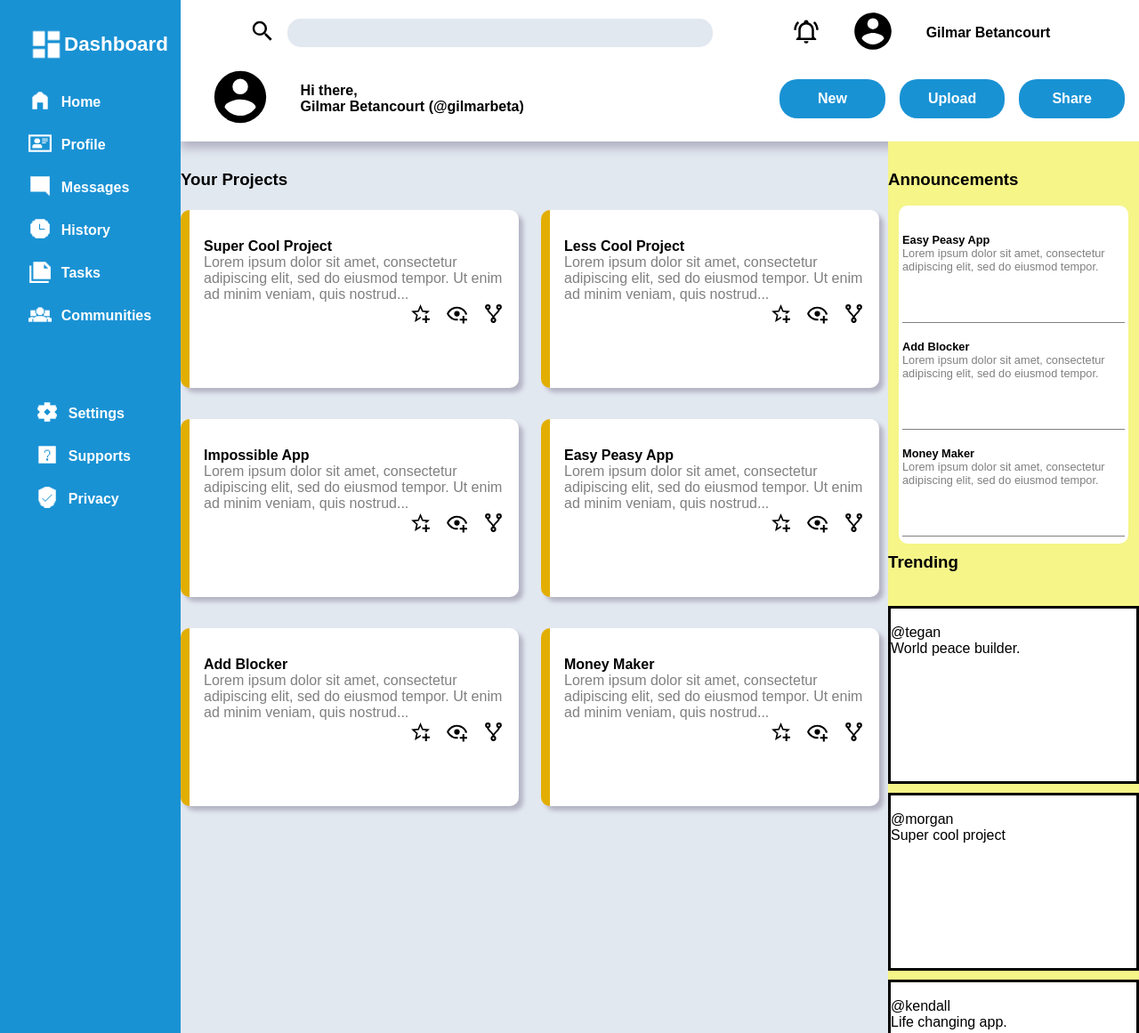
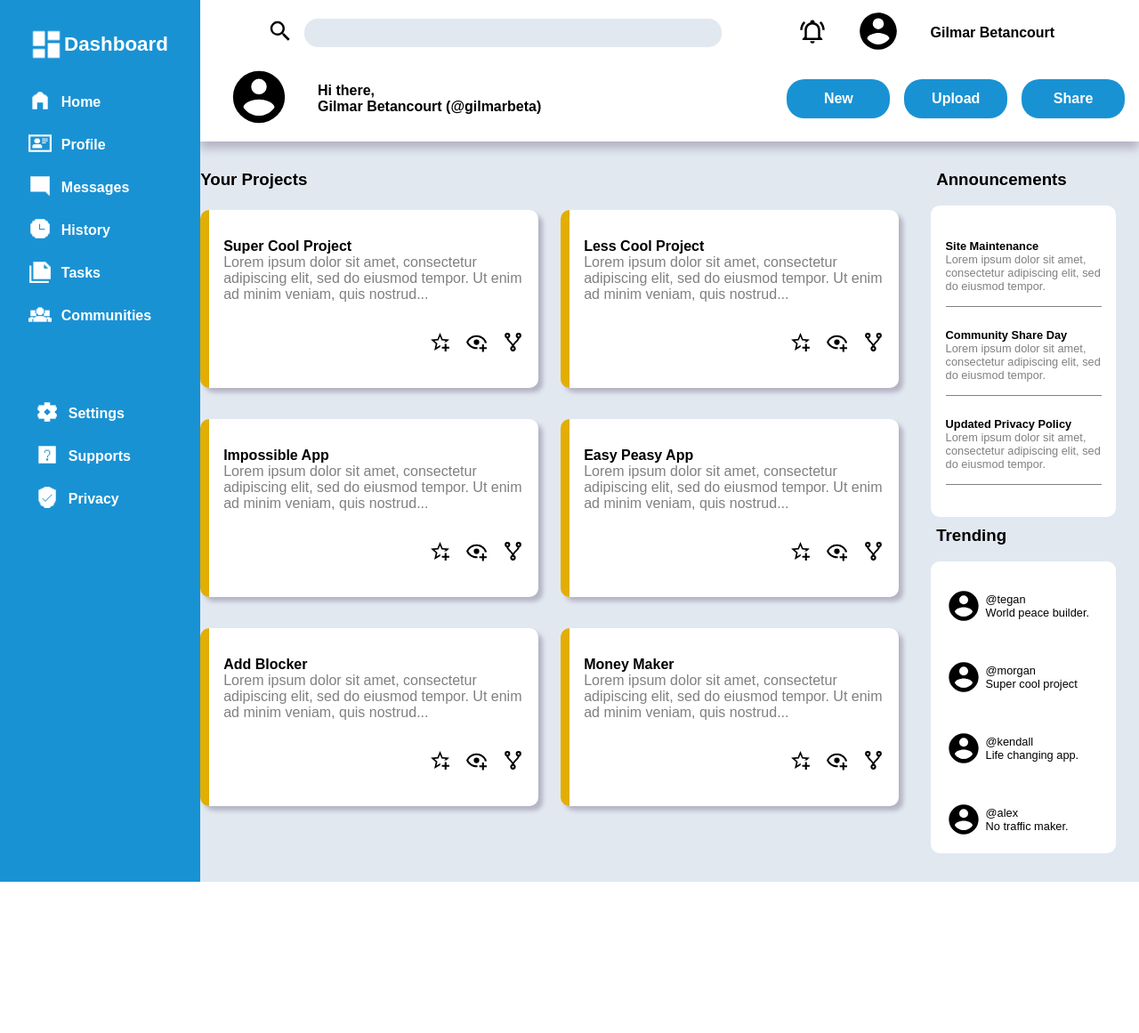
Before and after one commit to GilmarBetancourt/OdinAdminDashboard, a plain HTML site: page index.html in a window 1280 px wide. Shown: the top 1161 px of the page at 89% size. After the commit the page ends 991 px from the top, so only its background shows below. Drawn offline with Linux system fonts and the light colour scheme.

Commit message:
Finish styling all.

```diff
--- a/index.html
+++ b/index.html
@@ -117,37 +117,37 @@
             <h3 class="announcements">Announcements</h3>
             <div class="announcements-box">
                 <div class="feed-card">
-                    <p class="feed-title">Easy Peasy App</p>
-                    <p>Lorem ipsum dolor sit amet, consectetur adipiscing elit, sed do eiusmod tempor. </p>
+                    <p class="feed-title">Site Maintenance</p>
+                    <p>Lorem ipsum dolor sit amet, consectetur adipiscing elit, sed do eiusmod tempor.</p>
                 </div>
                 <div class="feed-card">
-                    <p class="feed-title">Add Blocker</p>
-                    <p>Lorem ipsum dolor sit amet, consectetur adipiscing elit, sed do eiusmod tempor. </p>
+                    <p class="feed-title">Community Share Day</p>
+                    <p>Lorem ipsum dolor sit amet, consectetur adipiscing elit, sed do eiusmod tempor.</p>
                 </div>
                 <div class="feed-card">
-                    <p class="feed-title">Money Maker</p>
-                    <p>Lorem ipsum dolor sit amet, consectetur adipiscing elit, sed do eiusmod tempor. </p>
+                    <p class="feed-title">Updated Privacy Policy</p>
+                    <p>Lorem ipsum dolor sit amet, consectetur adipiscing elit, sed do eiusmod tempor.</p>
                 </div>
             </div>
             <h3 class="trending">Trending</h3>
             <div class="trending-box">
                 <div class="trending-account">
-                    <img src="" alt="" class="account-pic">
+                    <img src="images/account-circle.svg" alt="account logo" class="account-pic" width="40px" height="40px">
                     <p class="account-name">@tegan</p>
                     <p>World peace builder.</p>
                 </div>
                 <div class="trending-account">
-                    <img src="" alt="" class="account-pic">
+                    <img src="images/account-circle.svg" alt="account logo" class="account-pic" width="40px" height="40px">
                     <p class="account-name">@morgan</p>
                     <p>Super cool project</p>
                 </div>
                 <div class="trending-account">
-                    <img src="" alt="" class="account-pic">
+                    <img src="images/account-circle.svg" alt="account logo" class="account-pic" width="40px" height="40px">
                     <p class="account-name">@kendall</p>
                     <p>Life changing app.</p>
                 </div>
                 <div class="trending-account">
-                    <img src="" alt="" class="account-pic">
+                    <img src="images/account-circle.svg" alt="account logo" class="account-pic" width="40px" height="40px">
                     <p class="account-name">@alex</p>
                     <p>No traffic maker.</p>
                 </div>
--- a/style.css
+++ b/style.css
@@ -4,7 +4,7 @@
 }
 
 *{
-    margin: 0;
+    margin: 0; /*To leave the body without margins*/
     font-family: Arial, Helvetica, sans-serif;
 }
 
@@ -15,12 +15,12 @@ html {
   }
 
 .body{
-    box-sizing: border-box;
+    box-sizing: border-box;/*To include padding and margins in the total size*/
 }
 
 /*All the grid classes here*/
 
-.main-container, .header, .left-sidebar, .right-sidebar, .article, .main-nav, .second-nav, .search-row, .buttons-row, .announcements-box, .trending-box{
+.main-container, .header, .left-sidebar, .right-sidebar, .article, .main-nav, .second-nav, .search-row, .buttons-row, .announcements-box, .trending-box, .trending-account{
     display:grid;
 }
 
@@ -63,7 +63,6 @@ html {
 
 .user-icon{
     text-align: center;
-
 }
 
 .user-name, .user-greet{
@@ -85,6 +84,11 @@ button{
     border-style: none;
     font-size: 1rem;
     cursor: pointer;
+    transition: all .2s ease-in-out;
+}
+
+button:hover{
+    transform: scale(1.05);
 }
 
 
@@ -93,10 +97,9 @@ button{
 .left-sidebar{
     background-color: var(--dashboard-color);
     color:white;
-    grid-area: 1 / 1 / 3 / 1; /*Check this*/
+    grid-area: 1 / 1 / 3 / 1;
     grid-template-rows: 100px 350px 400px;
     font-weight: bold;
-
 }
 
 .dash-section{
@@ -105,7 +108,6 @@ button{
     padding-left: 2rem;
     align-items: center;
     font-size: 1.4rem;
-    font-weight: bold;
 }
 
 .main-nav{
@@ -117,6 +119,12 @@ button{
 
 }
 
+.second-nav{
+    grid-template-rows: repeat(3, 40px);
+    gap:8px;
+    list-style-type: none;
+}
+
 /*Images as bullets in the list*/
 
 .main-nav li, .second-nav li{
@@ -126,6 +134,7 @@ button{
     background-size: 1.6rem 1.6rem;
     background-repeat: no-repeat;
     cursor:pointer;
+    transition: color .3s ease-in-out
 }
 
 .main-nav li:nth-child(1){
@@ -134,44 +143,42 @@ button{
 
 .main-nav li:nth-child(2){
     background-image:url('images/card-account-details-outline-white.png');
+}
 
-}
 .main-nav li:nth-child(3){
     background-image:url('images/message-reply-white.png');
+}
 
-}
 .main-nav li:nth-child(4){
     background-image:url('images/clock-time-three-white.png');
+}
 
-}
 .main-nav li:nth-child(5){
     background-image:url('images/note-multiple-white.png');
 }
 
 .main-nav li:nth-child(6){
     background-image:url('images/account-group-white.png');
-
 }
 
 .second-nav li:nth-child(1){
     background-image:url('images/cog-white.png');
+}
 
-}
 .second-nav li:nth-child(2){
     background-image:url('images/help-box-white.png');
+}
 
-}
 .second-nav li:nth-child(3){
     background-image:url('images/shield-check-white.png');
-
 }
 
-.second-nav{
-    grid-template-rows: repeat(3, 40px);
-    gap:8px;
-    list-style-type: none;
+li:hover {
+  text-decoration: underline;
 }
 
+
+/*Article stuff*/
 .article{
     margin: 0 auto;
     grid-template-columns: repeat(2, minmax(390px, 1fr));
@@ -187,11 +194,6 @@ button{
     height:20px;
 }
 
-.trending-account{
-    background-color: white;
-    border-style:solid;
-}
-
 .card{
     display: flex;
     flex-direction: column;
@@ -203,15 +205,21 @@ button{
     border-width: 0 0 0 10px;
     border-color: white white white rgb(226, 174, 2);
     box-shadow: 5px 5px 5px rgb(180, 180, 196);
+    transition: all .2s ease-in-out;
+    cursor: pointer;
 }
 
-.article p:nth-child(2){
-    color:grey;
+.card:hover{
+    transform: scale(1.05);
 }
 
 .article p:nth-child(1){
     font-weight: bold;
     padding-top: 2rem;
+}
+
+.article p:nth-child(2){
+    color:grey;
 }
 
 .article p{
@@ -226,31 +234,45 @@ button{
 
 .card-icons{
     display:flex;
-    text-align: end;
     padding-right: 1rem;
+    padding-top: 2rem;
     align-self: flex-end;
 }
 
+
+/*Right Sidebar stuff*/
+
 .right-sidebar{
-    grid-template-rows: 30px 380px 50px 1fr;
+    grid-template-rows: 30px 350px 30px 360px;
     grid-area: 2 / 3 / 3 / 4;
-    background-color: rgb(245, 245, 136);
     gap:10px;
     padding-top: 2rem;
+}
+
+/* Announcements and trending stuff*/
+.announcements, .trending{
+    padding-left: 2rem;
 
 }
 
-.announcements-box{
-    grid-template-rows: repeat(3, 110px);
+.announcements-box, .trending-box{
     width:80%;
     justify-content: center;
-    gap: 10px;
     margin: 0 auto;
     font-size: 0.8rem;
-    padding: 1rem;
     background-color: white;
     border-radius: 10px;
     align-content: center;
+}
+
+.announcements-box{
+    grid-template-rows: repeat(auto-fit, 90px);
+    gap: 10px;
+}
+
+.trending-box{
+    grid-template-rows: repeat(auto-fit, 80px);
+    margin-bottom: 2rem;
 }
 
 .announcements-box p:nth-child(2){
@@ -261,15 +283,26 @@ button{
     font-weight: bold;
 }
 
-.feed-card{
-    height:100px;
-    width:250px;
-    border-bottom: 1px solid grey;
-    padding-top: 1rem;
-
+.feed-card, .trending-account{
+    height:75px;
+    width:175px;
+    padding-top: 0.5rem;
 }
 
-.trending-box{
-    grid-template-rows: repeat(4, 200px);
-    gap: 10px;
+.feed-card{
+    border-bottom: 1px solid grey;
 }
+
+.trending-account{
+    grid-template-columns: 45px 130px;
+    grid-template-rows: 50% 50%;
+}
+
+.trending-account img{
+    grid-area: 1 / 1 / 3 / 2;
+    align-self: center;
+}
+
+.account-name{
+    align-self:self-end;
+}
```
